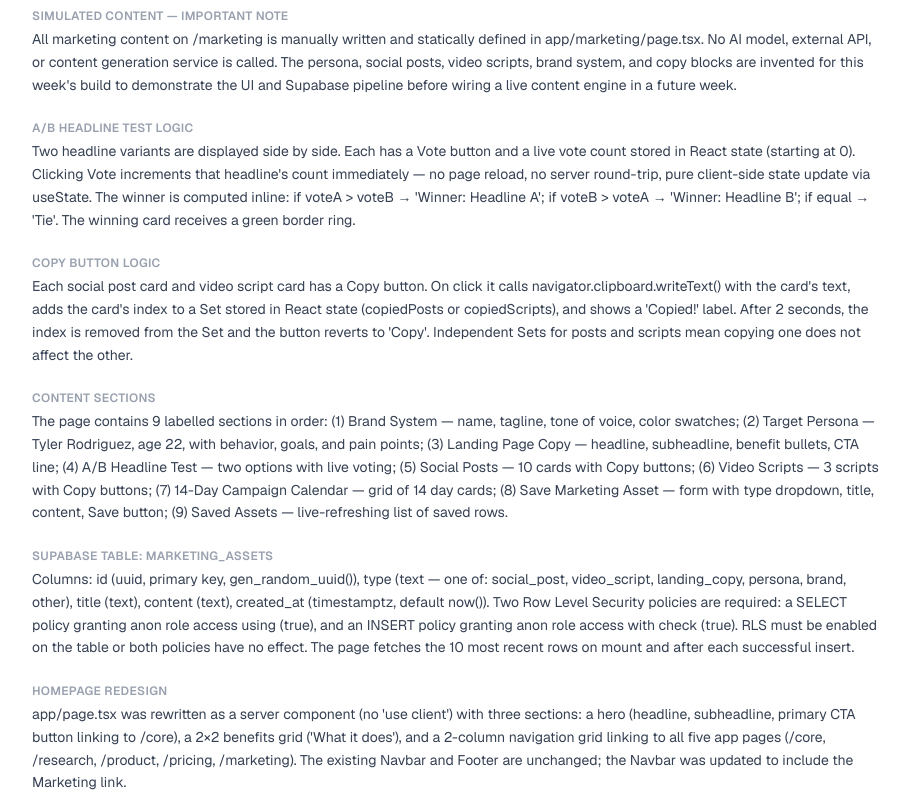
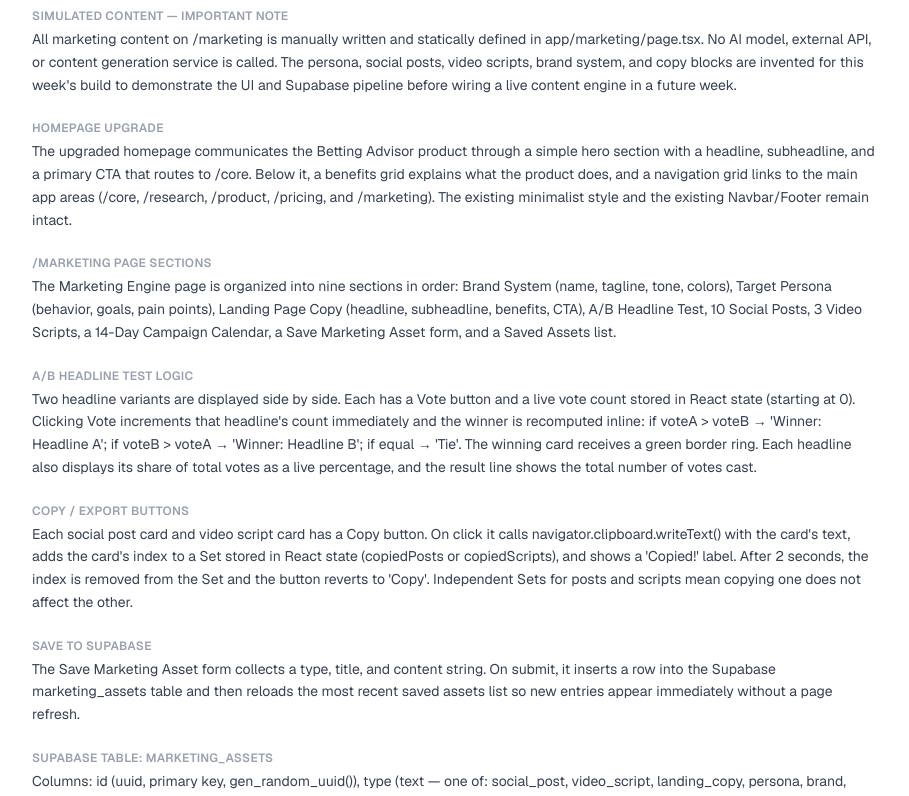
Before and after one commit to diegobaruchretana-ops/better-betting, a Next.js app: page /docs in a window 1280 px wide. Shown: the part 460-1256 px from the top of the page, without its empty margins (184-1093 px from the left). Built offline with nearby package versions, Linux system fonts and the light colour scheme.

Commit message:
documentar marketing engine y homepage en pagina docs

```diff
--- a/app/docs/page.tsx
+++ b/app/docs/page.tsx
@@ -13,24 +13,28 @@ const sections = [
         body: "All marketing content on /marketing is manually written and statically defined in app/marketing/page.tsx. No AI model, external API, or content generation service is called. The persona, social posts, video scripts, brand system, and copy blocks are invented for this week's build to demonstrate the UI and Supabase pipeline before wiring a live content engine in a future week.",
       },
       {
-        heading: "A/B Headline Test Logic",
-        body: "Two headline variants are displayed side by side. Each has a Vote button and a live vote count stored in React state (starting at 0). Clicking Vote increments that headline's count immediately — no page reload, no server round-trip, pure client-side state update via useState. The winner is computed inline: if voteA > voteB → 'Winner: Headline A'; if voteB > voteA → 'Winner: Headline B'; if equal → 'Tie'. The winning card receives a green border ring.",
+        heading: "Homepage Upgrade",
+        body: "The upgraded homepage communicates the Betting Advisor product through a simple hero section with a headline, subheadline, and a primary CTA that routes to /core. Below it, a benefits grid explains what the product does, and a navigation grid links to the main app areas (/core, /research, /product, /pricing, and /marketing). The existing minimalist style and the existing Navbar/Footer remain intact.",
       },
       {
-        heading: "Copy Button Logic",
+        heading: "/marketing Page Sections",
+        body: "The Marketing Engine page is organized into nine sections in order: Brand System (name, tagline, tone, colors), Target Persona (behavior, goals, pain points), Landing Page Copy (headline, subheadline, benefits, CTA), A/B Headline Test, 10 Social Posts, 3 Video Scripts, a 14-Day Campaign Calendar, a Save Marketing Asset form, and a Saved Assets list.",
+      },
+      {
+        heading: "A/B Headline Test Logic",
+        body: "Two headline variants are displayed side by side. Each has a Vote button and a live vote count stored in React state (starting at 0). Clicking Vote increments that headline's count immediately and the winner is recomputed inline: if voteA > voteB → 'Winner: Headline A'; if voteB > voteA → 'Winner: Headline B'; if equal → 'Tie'. The winning card receives a green border ring. Each headline also displays its share of total votes as a live percentage, and the result line shows the total number of votes cast.",
+      },
+      {
+        heading: "Copy / Export Buttons",
         body: "Each social post card and video script card has a Copy button. On click it calls navigator.clipboard.writeText() with the card's text, adds the card's index to a Set stored in React state (copiedPosts or copiedScripts), and shows a 'Copied!' label. After 2 seconds, the index is removed from the Set and the button reverts to 'Copy'. Independent Sets for posts and scripts mean copying one does not affect the other.",
       },
       {
-        heading: "Content Sections",
-        body: "The page contains 9 labelled sections in order: (1) Brand System — name, tagline, tone of voice, color swatches; (2) Target Persona — Tyler Rodriguez, age 22, with behavior, goals, and pain points; (3) Landing Page Copy — headline, subheadline, benefit bullets, CTA line; (4) A/B Headline Test — two options with live voting; (5) Social Posts — 10 cards with Copy buttons; (6) Video Scripts — 3 scripts with Copy buttons; (7) 14-Day Campaign Calendar — grid of 14 day cards; (8) Save Marketing Asset — form with type dropdown, title, content, Save button; (9) Saved Assets — live-refreshing list of saved rows.",
+        heading: "Save to Supabase",
+        body: "The Save Marketing Asset form collects a type, title, and content string. On submit, it inserts a row into the Supabase marketing_assets table and then reloads the most recent saved assets list so new entries appear immediately without a page refresh.",
       },
       {
         heading: "Supabase Table: marketing_assets",
         body: "Columns: id (uuid, primary key, gen_random_uuid()), type (text — one of: social_post, video_script, landing_copy, persona, brand, other), title (text), content (text), created_at (timestamptz, default now()). Two Row Level Security policies are required: a SELECT policy granting anon role access using (true), and an INSERT policy granting anon role access with check (true). RLS must be enabled on the table or both policies have no effect. The page fetches the 10 most recent rows on mount and after each successful insert.",
-      },
-      {
-        heading: "Homepage Redesign",
-        body: "app/page.tsx was rewritten as a server component (no 'use client') with three sections: a hero (headline, subheadline, primary CTA button linking to /core), a 2×2 benefits grid ('What it does'), and a 2-column navigation grid linking to all five app pages (/core, /research, /product, /pricing, /marketing). The existing Navbar and Footer are unchanged; the Navbar was updated to include the Marketing link.",
       },
       {
         heading: "Coding Agent Prompt",
```
